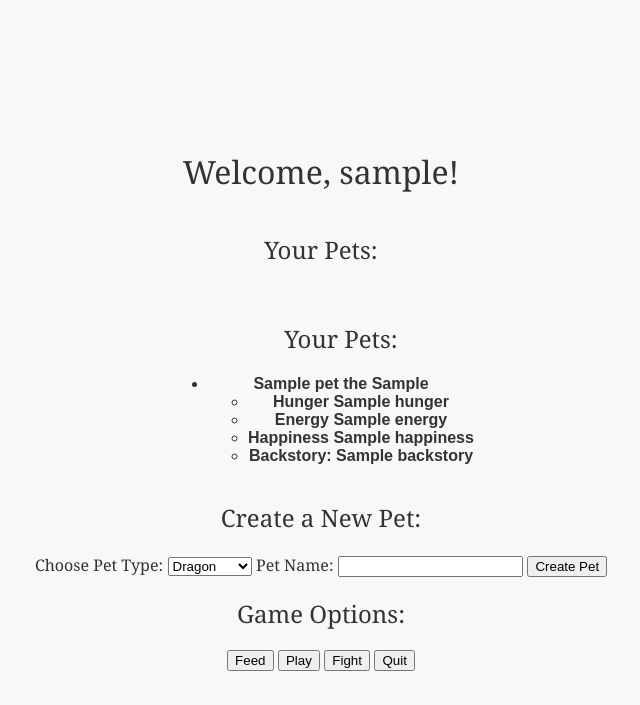
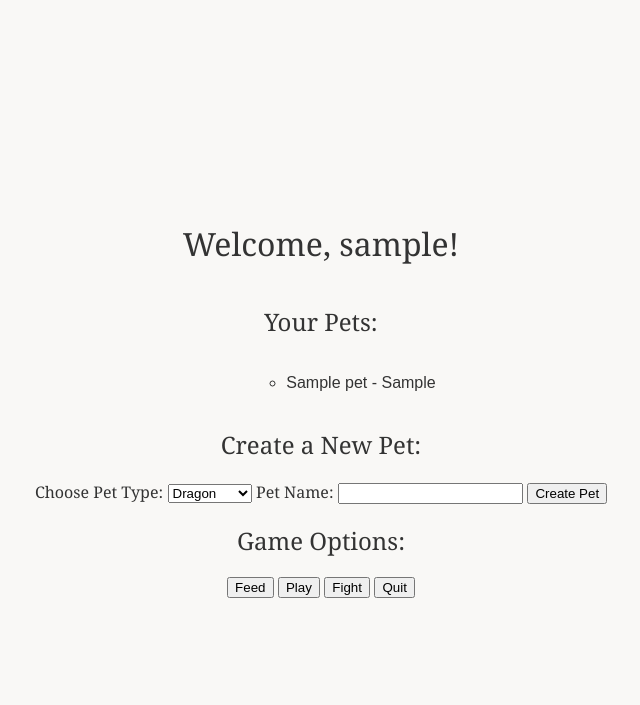
Before and after one commit to lcarson921/pet_game, a Flask app: template templates/menu.html in a window 1280 px wide. Shown: the top 705 px of the page, without its empty margins (319-959 px from the left). Run offline with Flask 3, Linux system fonts and the light colour scheme; the template is opened without the code that fills it: most values are stand-ins (such as "Sample title", 1, 10 or a date in 2020).

Commit message:
Update menu.html

```diff
--- a/templates/menu.html
+++ b/templates/menu.html
@@ -14,21 +14,15 @@
 
         <ul>
             {% if pets %}
-                <h2>Your Pets:</h2>
-                {% for pet in pets %}
-                    <li>
-                        <strong>{{ pet['Name'] }}<strong> the {{ pet['Animal Type'] }}
-                        <ul>
-                            <li>Hunger {{pet['Hunger']}}</li>
-                            <li>Energy {{pet['Energy']}}</li>
-                            <li>Happiness {{pet['Happiness']}}</li>
-                            <li>Backstory:</strong> {{ pet.get('Backstory', 'No backstory available.') }}</li>
-                        </ul>
-                    </li>
-                {% endfor %}
-            {% else %}
-                <li>You have no pets!</li>
-            {% endif %}
+    <ul>
+        {% for pet in pets %}
+            <li>{{ pet['Name'] }} - {{ pet['Animal Type'] }}</li>
+        {% endfor %}
+    </ul>
+{% else %}
+    <p>You have no pets!</p>
+{% endif %}
+
         </ul>
 
         <h2>Create a New Pet:</h2>
```
